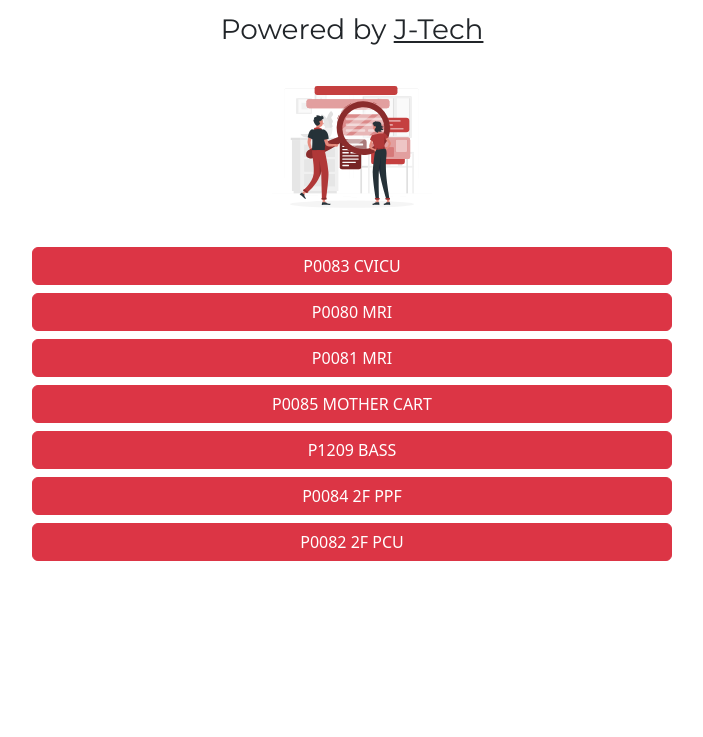
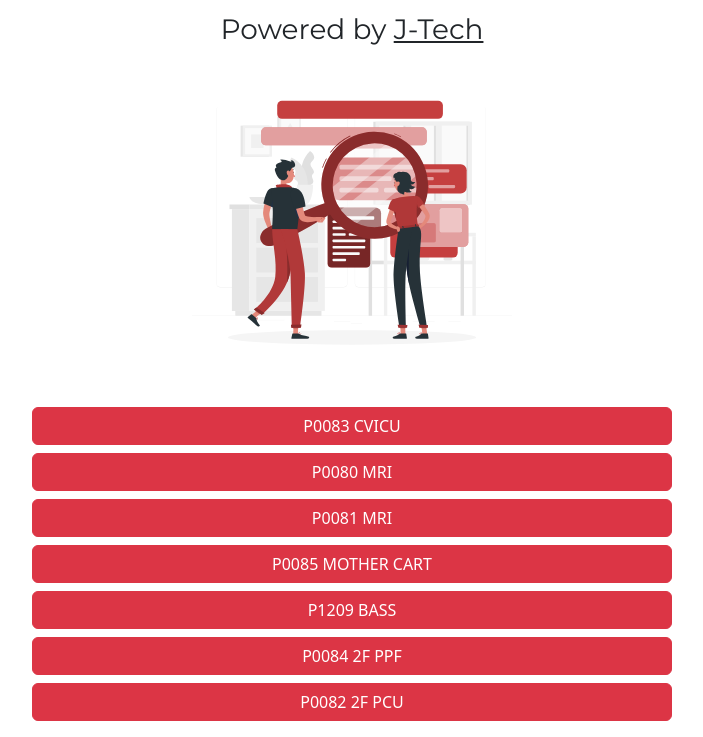
Before and after one commit to juliosal16/inventory-tracker, a plain HTML site: page index.html in a window 1280 px wide. Shown: the part 63-800 px from the top of the page, without its empty margins (288-991 px from the left). Drawn offline with nearby package versions, Linux system fonts and the light colour scheme; a web font is replaced by a local one.

Commit message:
Update index.html

```diff
--- a/index.html
+++ b/index.html
@@ -40,7 +40,7 @@
     <div class="d-grid gap-2 col-6 mx-auto">
       <h1><span class="m">R</span>oom locator</h1>
       <h3>Powered by <span>J-Tech</span></h3>
-      <img src="./img/search.svg" alt="Searching image" class="w-25 d-block mx-auto m-2"/>
+      <img src="./img/search.svg" alt="Searching image" class="w-50 d-block mx-auto m-2"/>
       <a class="btn btn-danger" href="./cvicu.html">P0083 CVICU</a>
       <button class="btn btn-danger" type="button">P0080 MRI</button>
       <button class="btn btn-danger" type="button">P0081 MRI</button>
```
